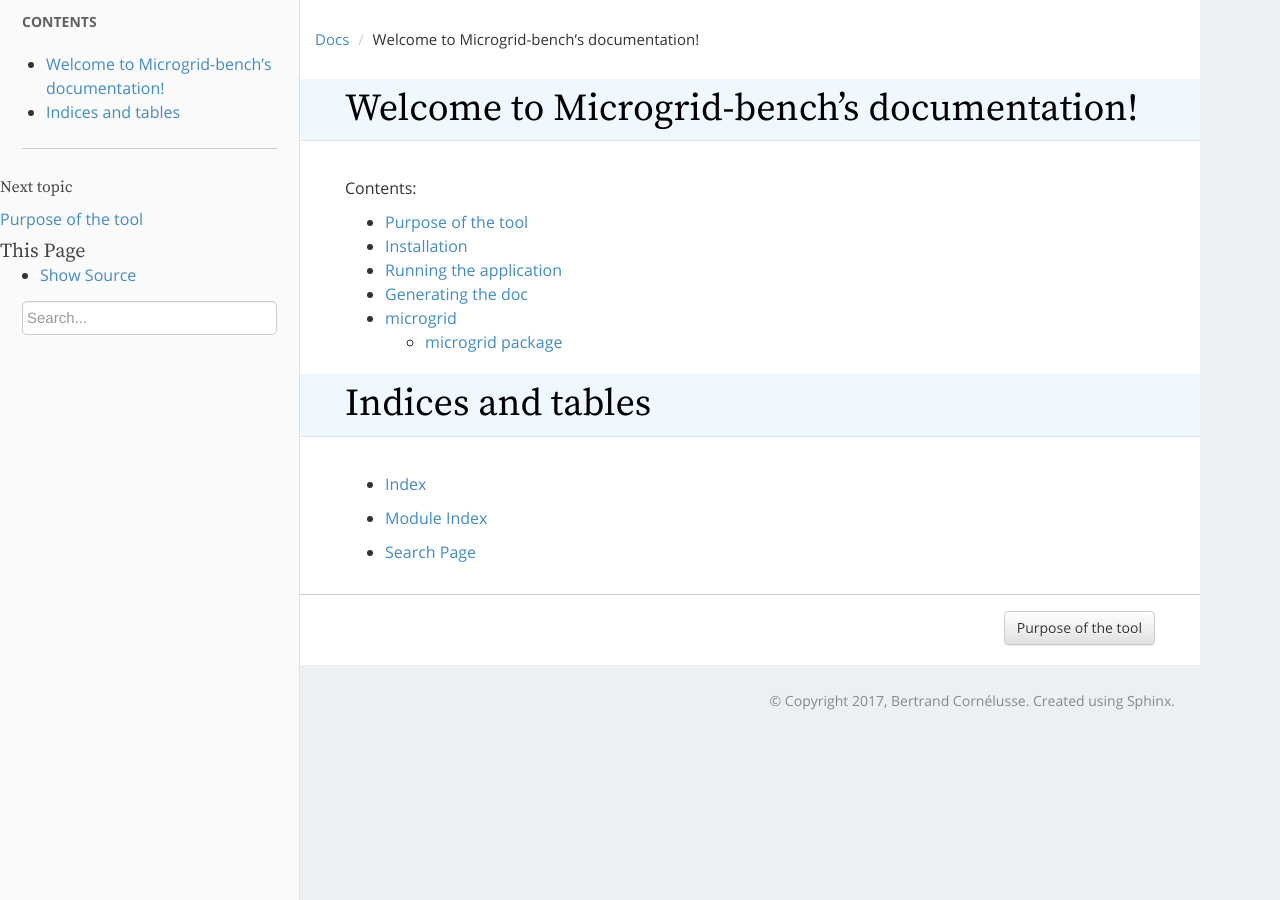
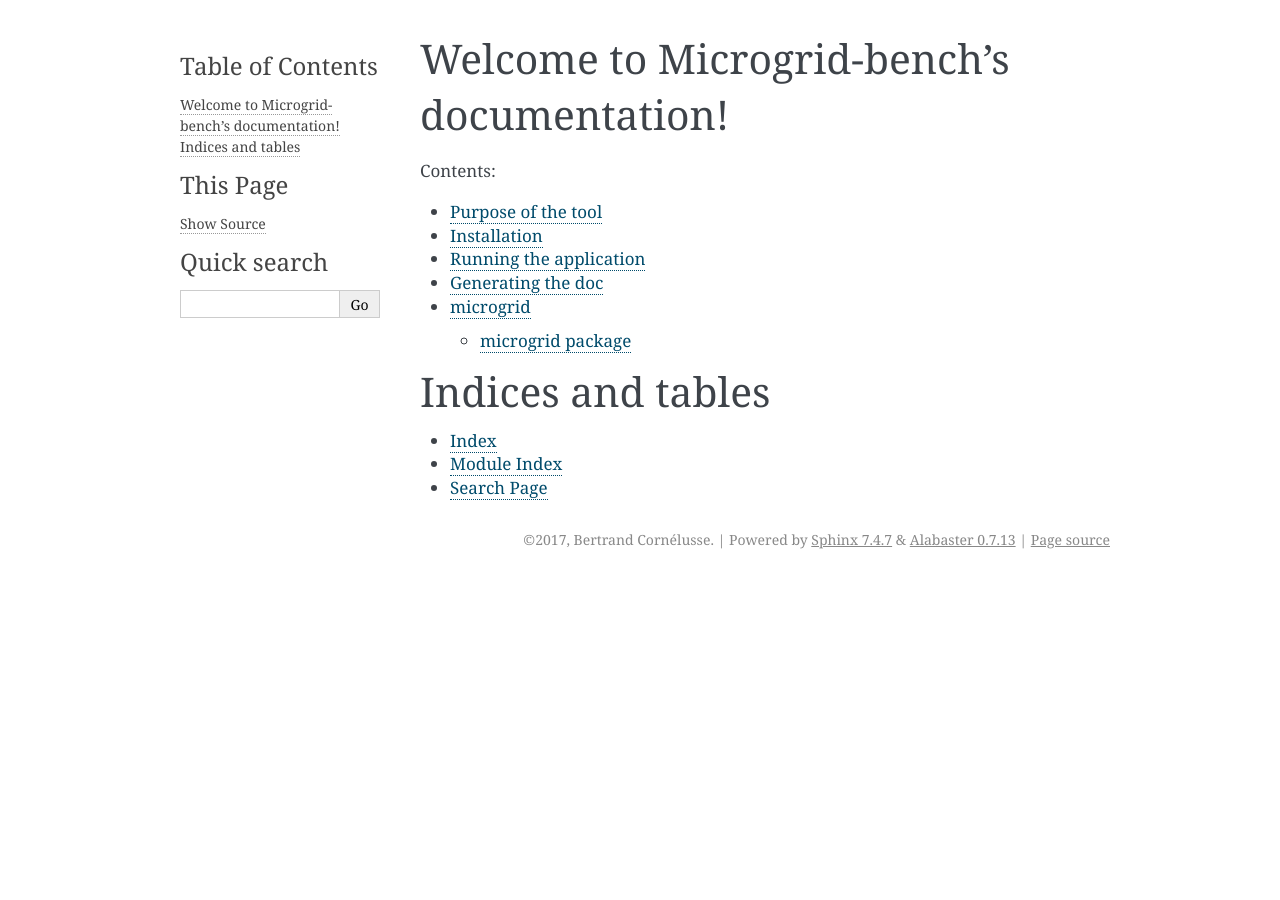
Before and after one commit to bcornelusse/microgrid-bench, a Sphinx documentation site: the page built from docs/index.rst, in a window 1280 px wide. Built offline with Sphinx 7.4.7, drawn with Linux system fonts in a browser that asks for light colours.

Commit message:
no style for doc

```diff
--- a/docs/conf.py
+++ b/docs/conf.py
@@ -86,8 +86,8 @@
 # The theme to use for HTML and HTML Help pages.  See the documentation for
 # a list of builtin themes.
 #
-html_theme = 'guzzle_sphinx_theme'
-html_theme_path = ["_themes" ]
+#html_theme = 'guzzle_sphinx_theme'
+#html_theme_path = ["_themes" ]
 
 # Theme options are theme-specific and customize the look and feel of a theme
 # further.  For a list of options available for each theme, see the
```
